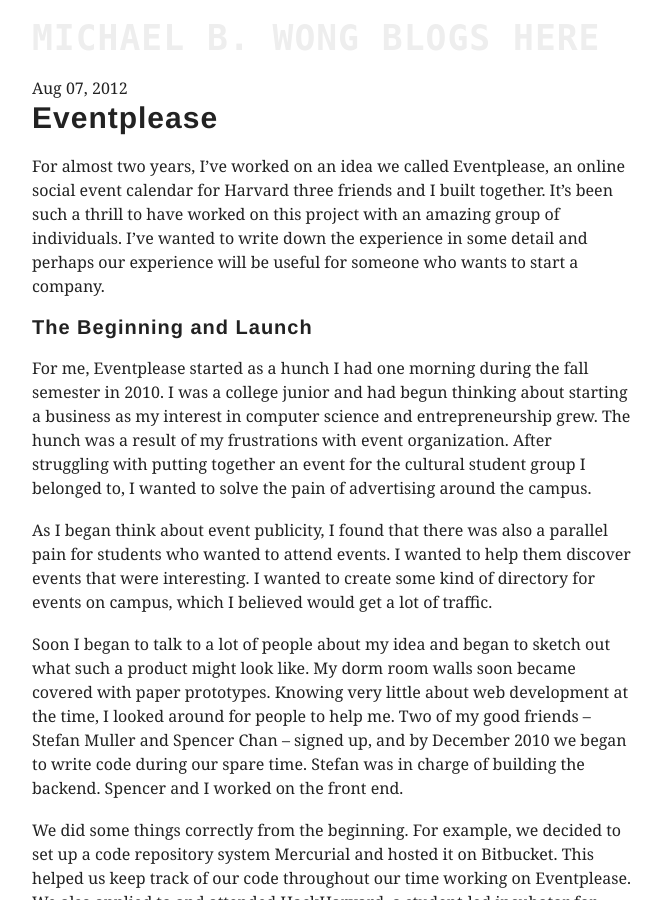
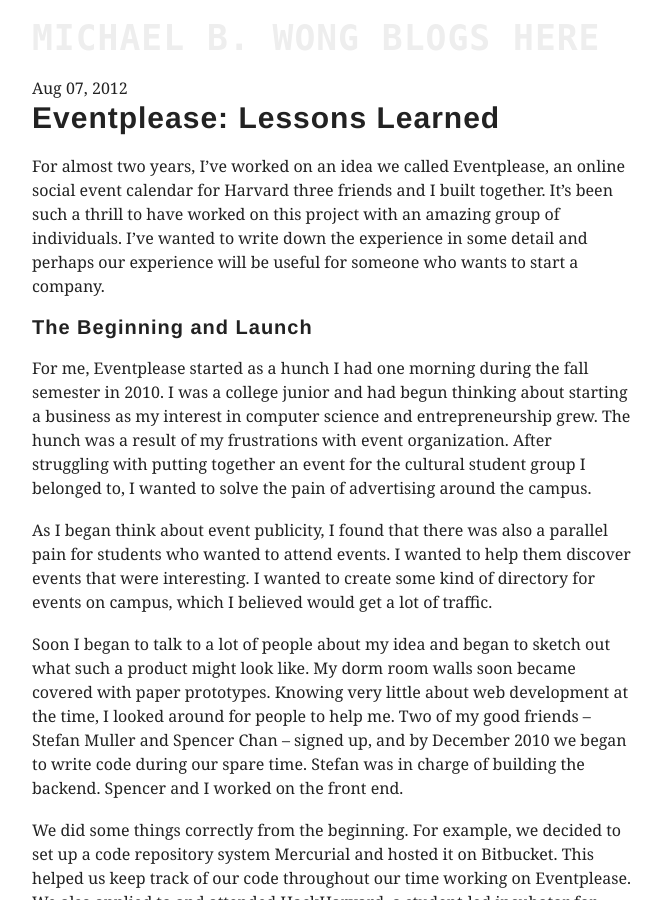
Before and after one commit to mbwong/mbwong.github.com, a Jekyll site: the page built from _posts/2012-08-07-what-i-learned-from-eventplease.md, in a window 1280 px wide and 900 px high. Shown: the whole window, without its empty margins (308-970 px from the left). Built offline with Jekyll 4.4.1, drawn with Linux system fonts in a browser that asks for light colours.

Commit message:
Update 2012-08-07-what-i-learned-from-eventplease.md

```diff
--- a/_posts/2012-08-07-what-i-learned-from-eventplease.md
+++ b/_posts/2012-08-07-what-i-learned-from-eventplease.md
@@ -1,10 +1,10 @@
 ---
 tags: life career
-title: Eventplease
+title: Eventplease&#58; Lessons Learned
 layout: post
 ---
 
-# Eventplease
+# Eventplease: Lessons Learned
 
 For almost two years, I've worked on an idea we called Eventplease, an online social event calendar for Harvard three friends and I built together. It's been such a thrill to have worked on this project with an amazing group of individuals. I've wanted to write down the experience in some detail and perhaps our experience will be useful for someone who wants to start a company.
 
```
